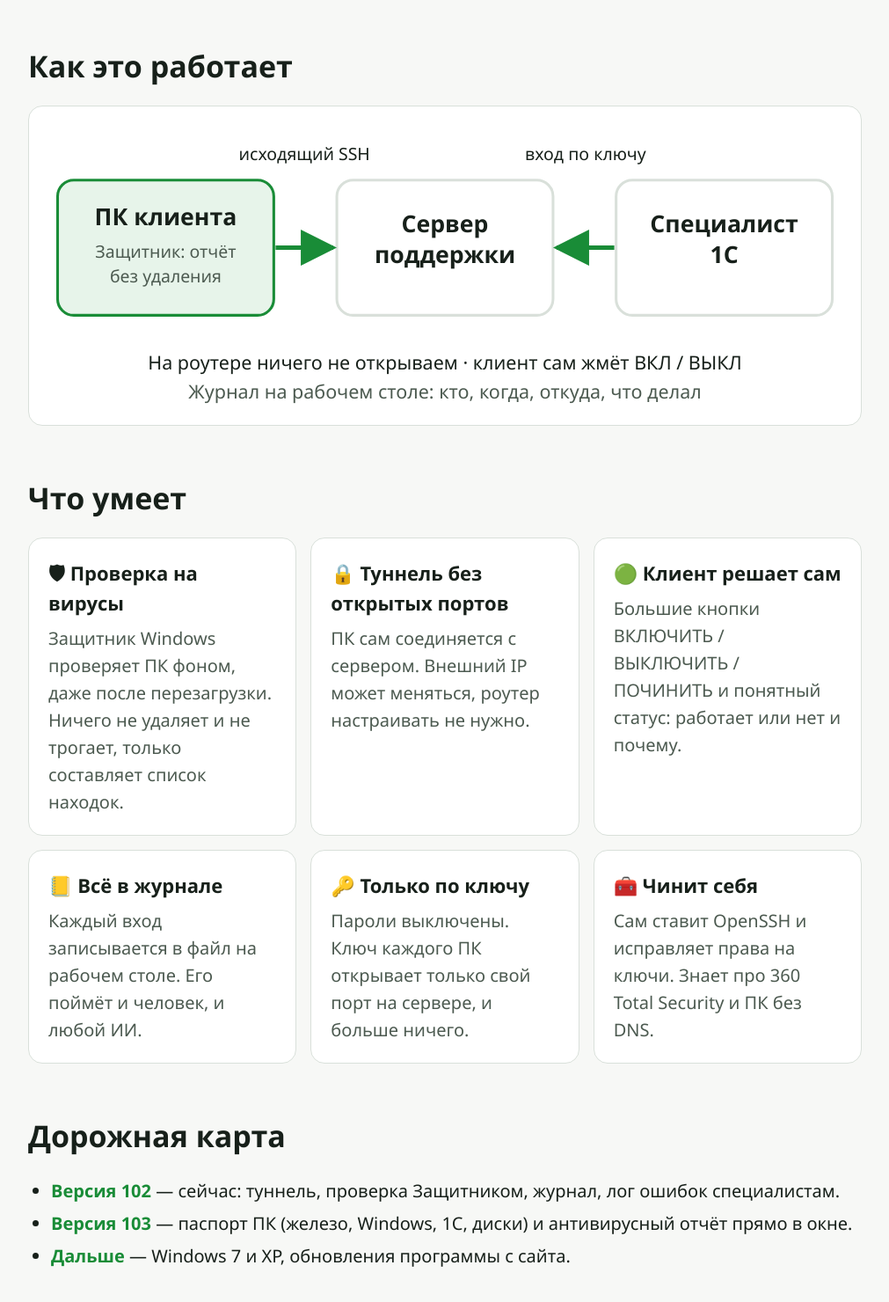
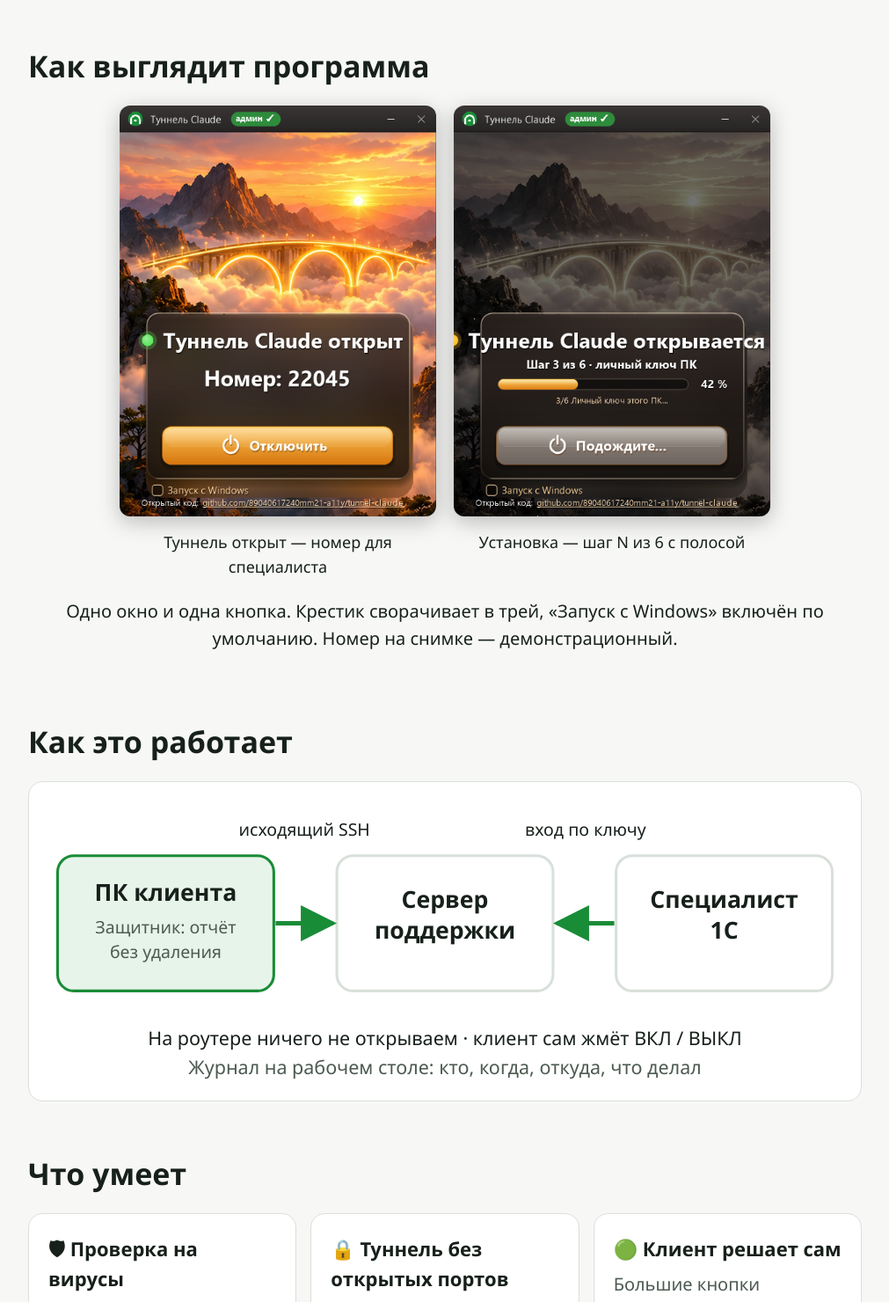
Before and after one commit to 89040617240mm21-a11y/tunnel-claude, a plain HTML site: page docs/index.html in a window 1280 px wide. Shown: the part 502-1982 px from the top of the page at 88% size, without its empty margins (134-1145 px from the left). Drawn offline with Linux system fonts and the light colour scheme.

Commit message:
Выпуск 103.5: снимки интерфейса в README и на сайте, версия образца 103.5 (Михаил, 12500)
Co-Authored-By: Claude Opus 5.5 <noreply@anthropic.com>

```diff
--- a/docs/index.html
+++ b/docs/index.html
@@ -80,6 +80,15 @@ footer a, section a { color: var(--green); }
 </header>
 
 <section>
+  <h2>Как выглядит программа</h2>
+  <div style="display:flex;flex-wrap:wrap;gap:20px;justify-content:center">
+    <figure style="margin:0;max-width:360px;flex:1 1 280px"><img src="okno.png" alt="Окно программы: туннель открыт, номер для специалиста, кнопка «Отключить»" style="width:100%;height:auto;border-radius:12px;box-shadow:0 6px 24px rgba(0,0,0,.25)"><figcaption style="text-align:center;font-size:18px;margin-top:8px">Туннель открыт — номер для специалиста</figcaption></figure>
+    <figure style="margin:0;max-width:360px;flex:1 1 280px"><img src="okno-ustanovka.png" alt="Окно программы: шаг 3 из 6, полоса хода установки" style="width:100%;height:auto;border-radius:12px;box-shadow:0 6px 24px rgba(0,0,0,.25)"><figcaption style="text-align:center;font-size:18px;margin-top:8px">Установка — шаг N из 6 с полосой</figcaption></figure>
+  </div>
+  <p style="text-align:center">Одно окно и одна кнопка. Крестик сворачивает в трей, «Запуск с Windows» включён по умолчанию. Номер на снимке — демонстрационный.</p>
+</section>
+
+<section>
   <h2>Как это работает</h2>
   <div class="scheme">
     <svg viewBox="0 0 900 330" role="img" aria-label="Схема: ПК клиента держит исходящее соединение с сервером поддержки, специалист входит через сервер по ключу">
```
Also changed, not shown: docs/okno-ustanovka.png (added), docs/okno.png (added), 2 other files.
